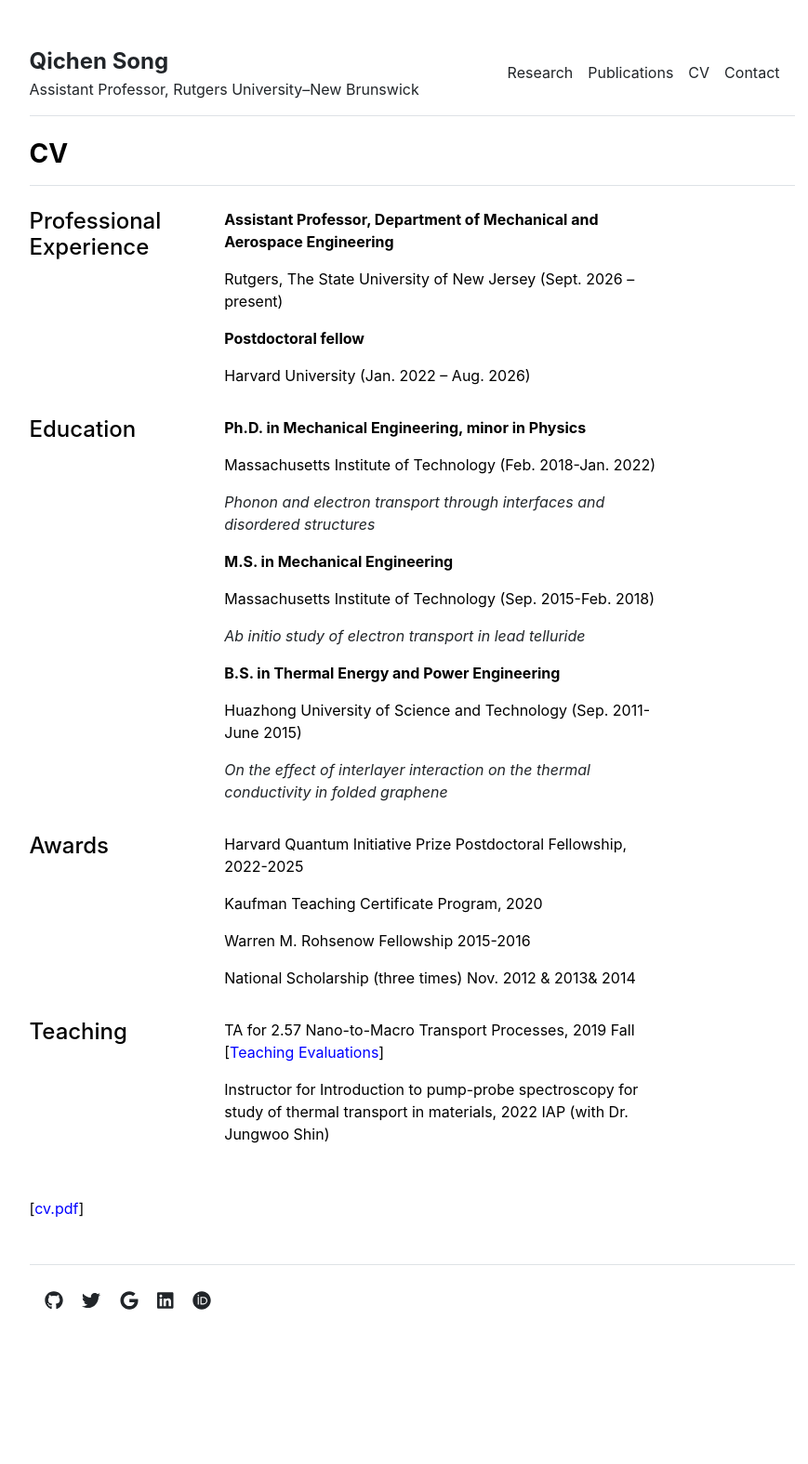
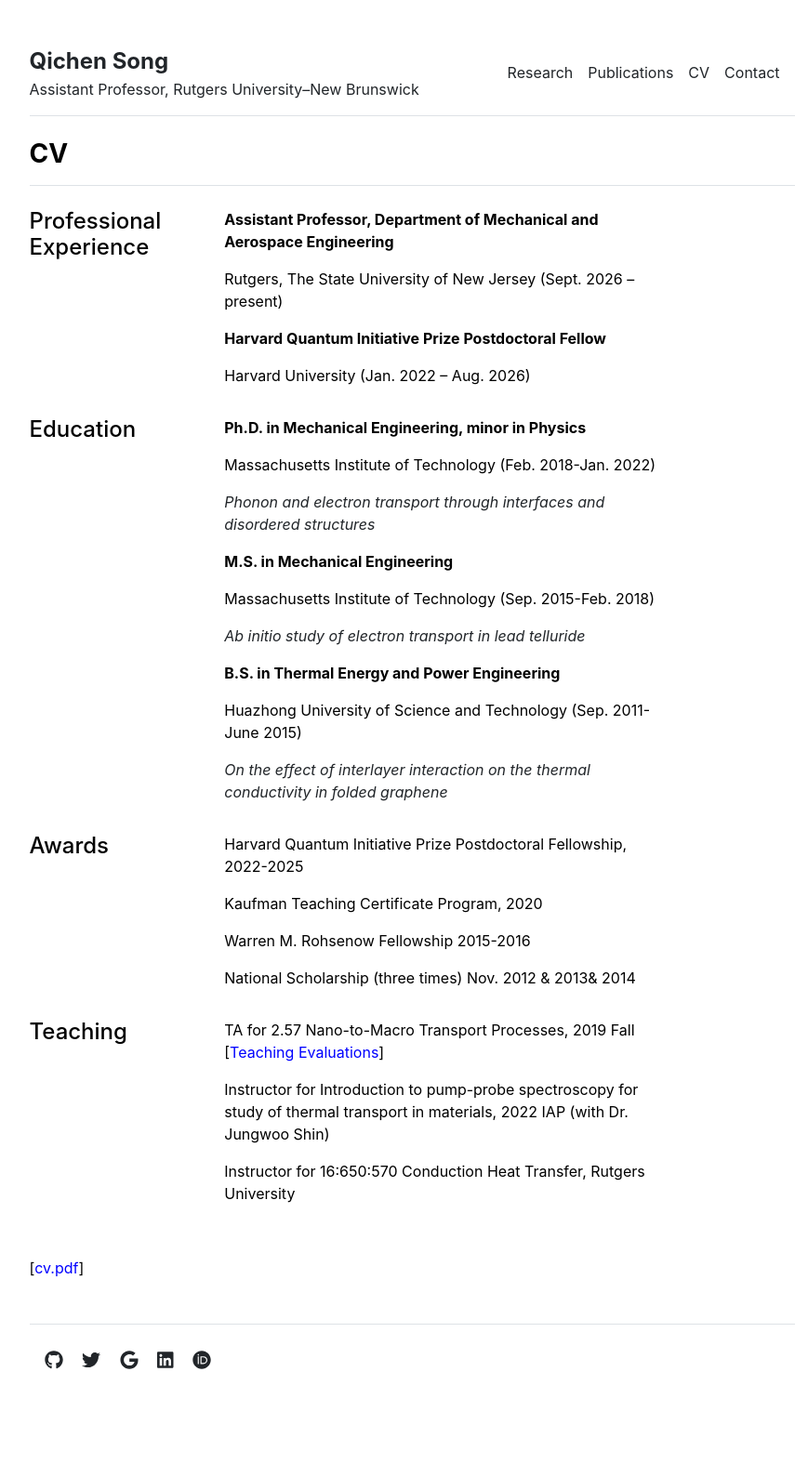
Before and after one commit to qichensong/qichensong.github.io, a Jekyll site: the page built from cv.md, in a window 1280 px wide. Shown: the whole page at 93% size, without its empty margins (197-1066 px from the left). Built offline with Jekyll 4.4.1, drawn with Linux system fonts in a browser that asks for light colours; before the commit the page ends 1511 px from its top, so only the background shows below that.

Commit message:
teaching

```diff
--- a/_data/cv/professional-experience.yml
+++ b/_data/cv/professional-experience.yml
@@ -1,4 +1,4 @@
 - title: 'Assistant Professor, Department of Mechanical and Aerospace Engineering'
   description: 'Rutgers, The State University of New Jersey (Sept. 2026 – present)'
-- title: 'Postdoctoral fellow'
+- title: 'Harvard Quantum Initiative Prize Postdoctoral Fellow'
   description: 'Harvard University (Jan. 2022 – Aug. 2026)'
--- a/_data/cv/teaching.yml
+++ b/_data/cv/teaching.yml
@@ -1,2 +1,3 @@
 - title: "TA for 2.57 Nano-to-Macro Transport Processes, 2019 Fall [<a href='/assets/surveyDataPdfReport.pdf' style='color: blue !important;'>Teaching Evaluations</a>]"
 - title: 'Instructor for Introduction to pump-probe spectroscopy for study of thermal transport in materials, 2022 IAP (with Dr. Jungwoo Shin)'
+- title: 'Instructor for 16:650:570 Conduction Heat Transfer, Rutgers University'
```
